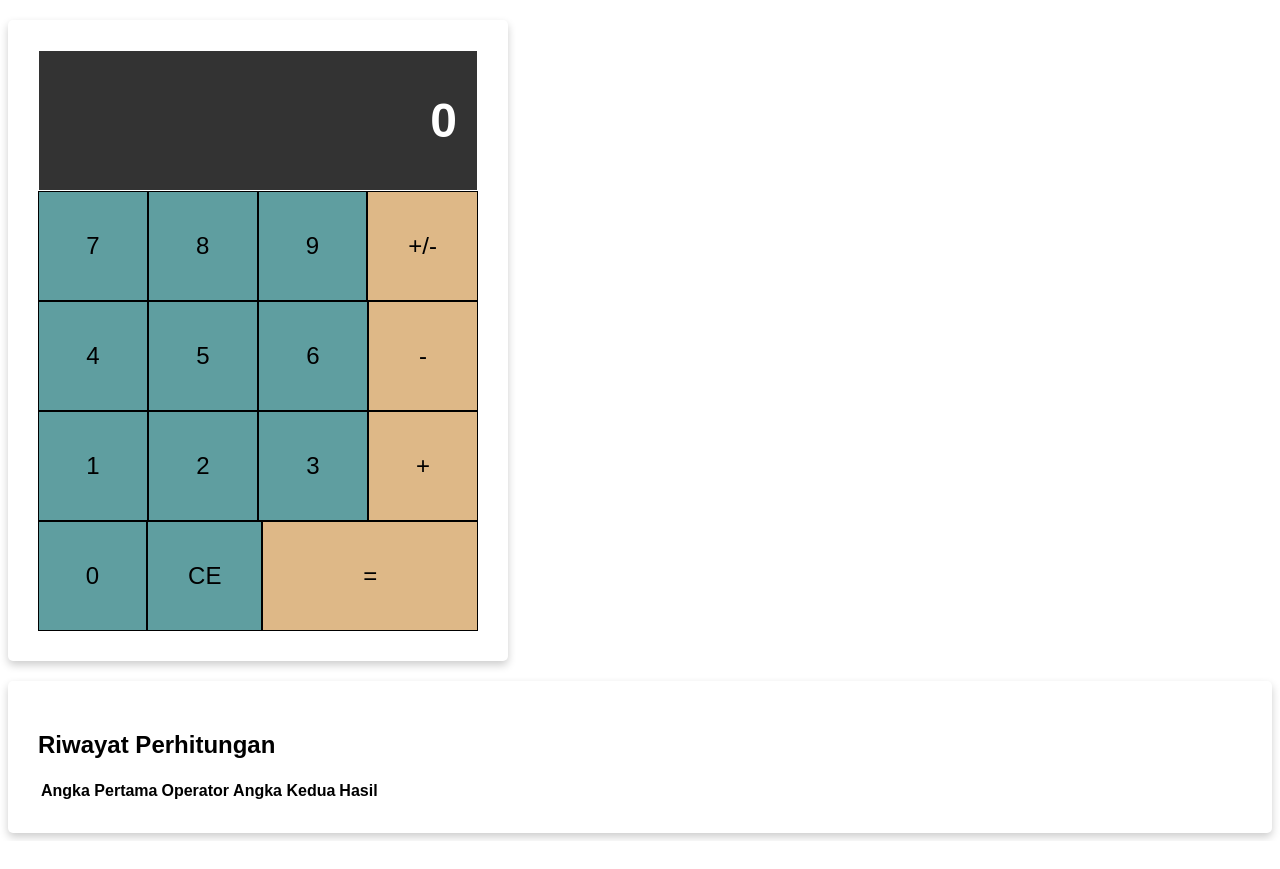
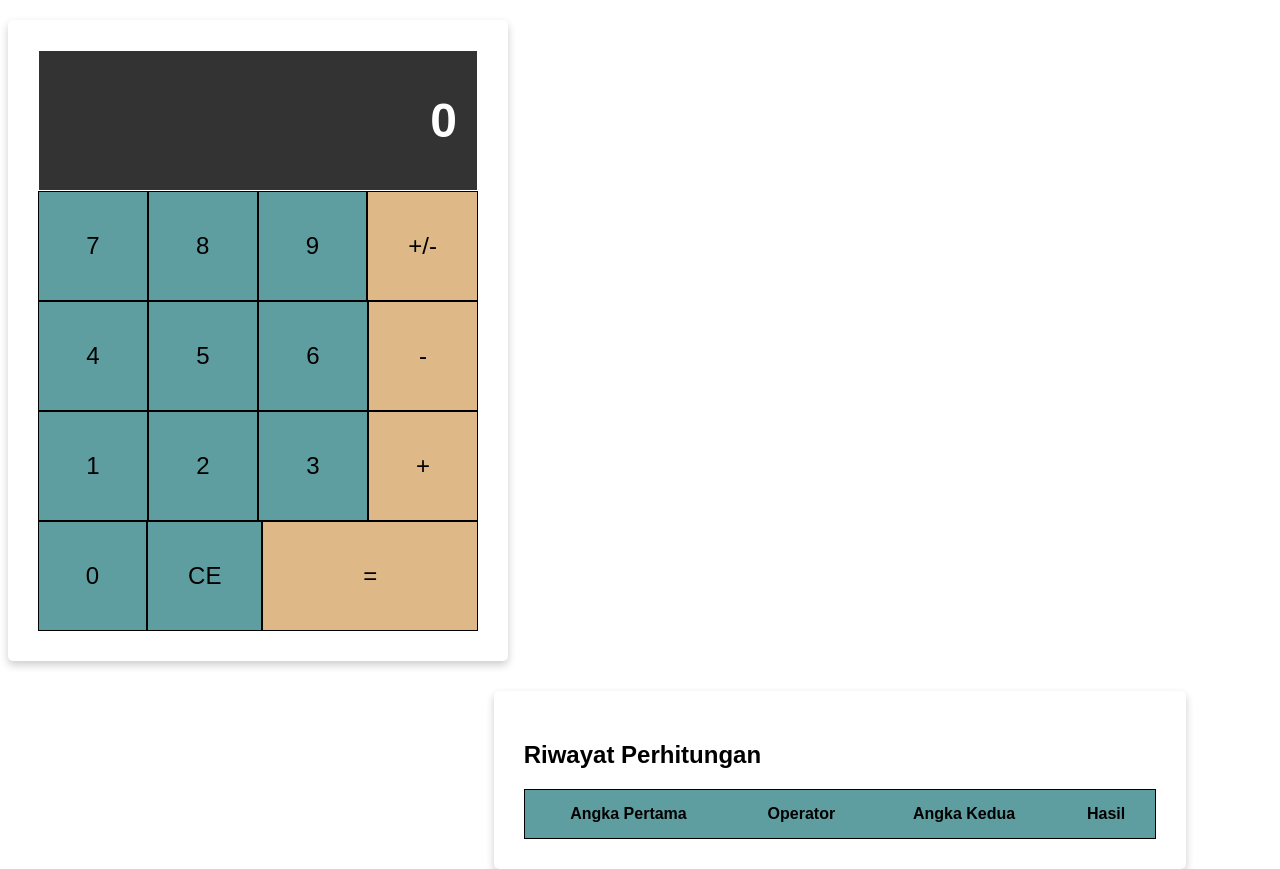
Before and after one commit to kisnak21/Kalkulator-Sederhana, a plain HTML site: page index.html in a window 1280 px wide. Before the commit the page ends 841 px from the top, so only its background shows below. Drawn offline with Linux system fonts and the light colour scheme.

Commit message:
fix layout riwayat

```diff
--- a/assets/styles/style.css
+++ b/assets/styles/style.css
@@ -1,12 +1,17 @@
 @media screen and (max-width: 800px) {
     .button {
         flex-direction: column;
+        padding: 10px;
     }
     .operator,
     .negative,
     .equals {
         padding: auto;
         flex-direction: column;
+    }
+
+    .history {
+        width: 100%;
     }
 }
 
@@ -71,3 +76,42 @@ body {
     background-color: crimson;
     font-weight: bolder;
 }
+
+.history {
+    width: 80%;
+    margin: 30px auto 0 auto;
+    overflow: scroll;
+}
+
+table {
+    border-collapse: collapse;
+    border-spacing: 0;
+    width: 100%;
+    border: 1px solid;
+ }
+
+ th,
+ td {
+    text-align: center;
+    padding: 15px;
+ }
+
+ th {
+    background-color: cadetblue;
+    color: black;
+ }
+
+ tr:nth-child(even) {
+    background-color: #d2d2d2;
+ }
+
+ #content {
+    float: left;
+    width: 30%;
+ }
+
+ aside {
+    float: right;
+    width: 70%;
+    padding-left: 20px;
+ }
```
